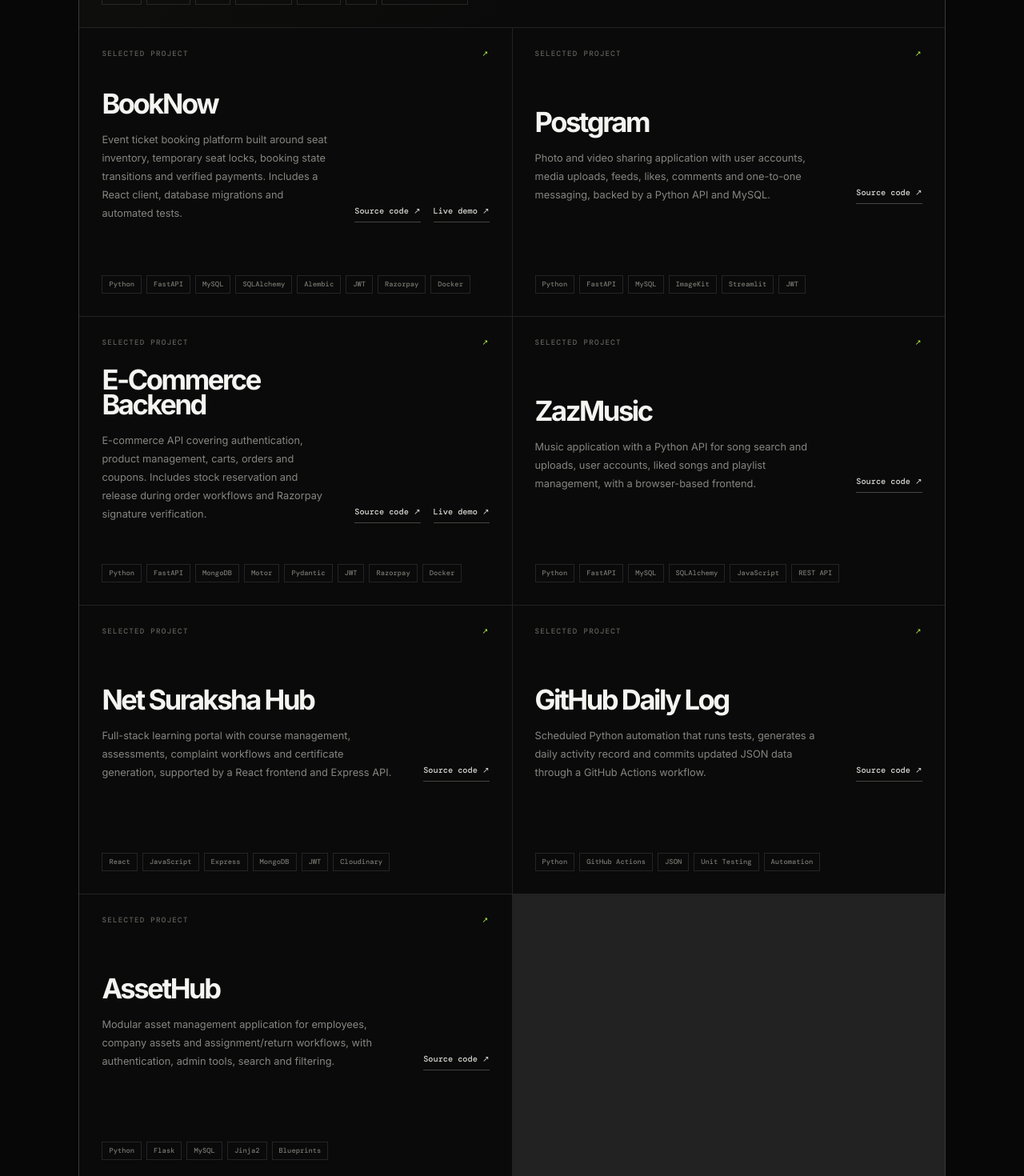
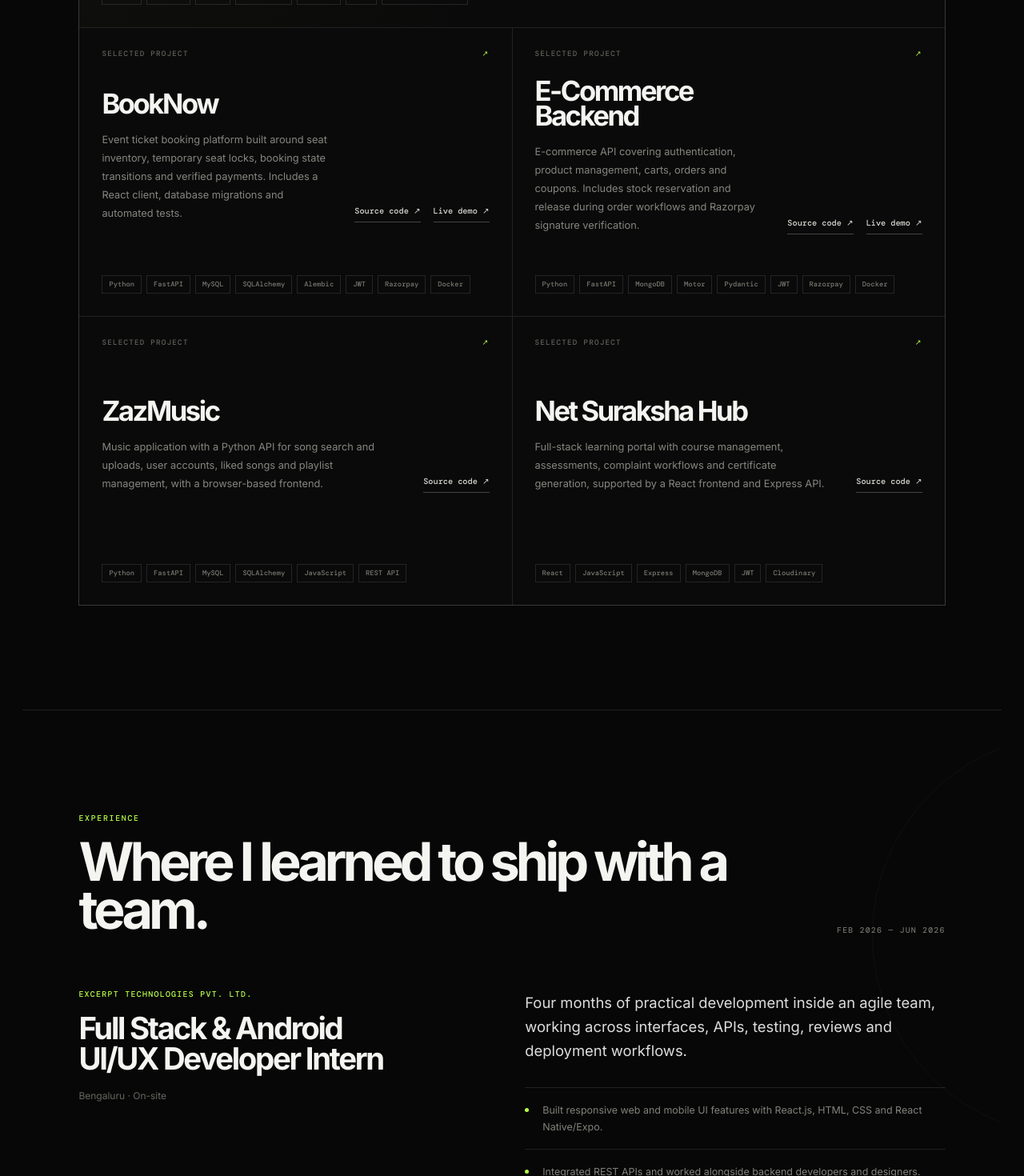
Before and after one commit to Manime016/portfolio, a React (Vite) app: page / in a window 1280 px wide. Shown: the part 4140-5610 px from the top of the page at 80% size. Built offline with nearby package versions, Linux system fonts and the light colour scheme; no server answers.

Commit message:
Remove Postgram, GitHub Daily Log and AssetHub from featured projects

```diff
--- a/src/data/projects.js
+++ b/src/data/projects.js
@@ -13,13 +13,6 @@ const projects = [
       'Event ticket booking platform built around seat inventory, temporary seat locks, booking state transitions and verified payments. Includes a React client, database migrations and automated tests.',
     link: 'https://github.com/Manime016/BookNow',
     demo: 'https://book-now-sandy.vercel.app',
-  },
-  {
-    title: 'Postgram',
-    tags: ['Python', 'FastAPI', 'MySQL', 'ImageKit', 'Streamlit', 'JWT'],
-    description:
-      'Photo and video sharing application with user accounts, media uploads, feeds, likes, comments and one-to-one messaging, backed by a Python API and MySQL.',
-    link: 'https://github.com/Manime016/postgram',
   },
   {
     title: 'E-Commerce Backend',
@@ -43,20 +36,6 @@ const projects = [
       'Full-stack learning portal with course management, assessments, complaint workflows and certificate generation, supported by a React frontend and Express API.',
     link: 'https://github.com/Manime016/Net_Suraksha_Hub',
   },
-  {
-    title: 'GitHub Daily Log',
-    tags: ['Python', 'GitHub Actions', 'JSON', 'Unit Testing', 'Automation'],
-    description:
-      'Scheduled Python automation that runs tests, generates a daily activity record and commits updated JSON data through a GitHub Actions workflow.',
-    link: 'https://github.com/Manime016/github-daily-log',
-  },
-  {
-    title: 'AssetHub',
-    tags: ['Python', 'Flask', 'MySQL', 'Jinja2', 'Blueprints'],
-    description:
-      'Modular asset management application for employees, company assets and assignment/return workflows, with authentication, admin tools, search and filtering.',
-    link: 'https://github.com/Manime016/AssetHub',
-  },
 ]
 
 export default projects
```
